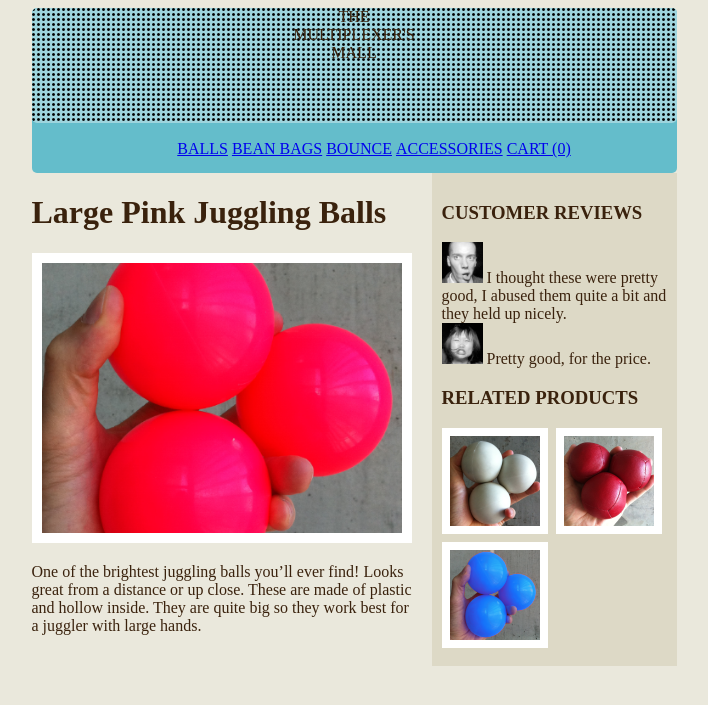
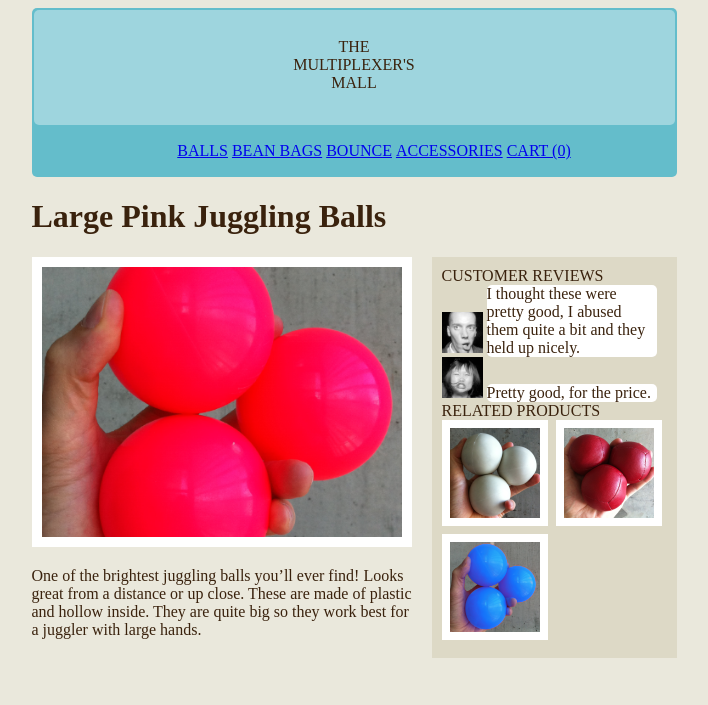
Before and after one commit to eneriberri/afar_front, a PHP site: page / in a window 1280 px wide. Shown: the top 705 px of the page, without its empty margins (286-994 px from the left). Run offline with PHP 8.4, Linux system fonts and the light colour scheme.

Commit message:
vertical align header

```diff
--- a/index.css
+++ b/index.css
@@ -16,10 +16,22 @@ body {
   border-radius: 5px;
   text-align: center;
   height: 165px;
+  padding: 2px;
+  position: relative;
+}
+
+.header-text {
+  position: absolute;
+  top: 50%;
+  left: 50%;
+  height: 115px;
+  margin-top: -55px;
+  width: 130px;
+  margin-left: -65px;
 }
 
 header {
-  background-image: url('img/texture.png');
+/*  background-image: url('img/texture.png');*/
   background-color: #9ed5de;
   border-radius: 5px;
   height: 115px;
@@ -53,7 +65,7 @@ aside {
   padding: 10px;
 }
 
-section h1 {
+.subtitle {
   text-transform: uppercase;
 }
 
@@ -61,6 +73,13 @@ section h1 {
   border: 10px solid white;
 }
 
+.comment {
+  display: inline-block;
+  background-color: white;
+  border-radius: 5px;
+  width: 170px;
+}
+
 .thumb {
   border: 8px solid white;
   margin-right: 4px;
--- a/index.html
+++ b/index.html
@@ -7,14 +7,21 @@
 
 <body>
   <div class="content">
+
   <div class="title-area">
     <header>
-      The
-      <br>
-      Multiplexer's
-      <br>
-      Mall
+      <div class="header-text">
+        The
+        <br>
+        Multiplexer's
+        <br>
+        Mall
+      </div>
+
     </header>
+
+
+    <!-- NAV BAR  -->
     <nav>
       <ul>
         <li><a href="#">Balls</a></li>
@@ -26,16 +33,20 @@
     </nav>
   </div>
 
+  <h1>Large Pink Juggling Balls</h1>
+
+  <!-- MAIN CONTENT -->
   <main>
-    <h1>Large Pink Juggling Balls</h1>
     <img src="img/main.png" class="main-img">
     <p></p>
     One of the brightest juggling balls you’ll ever find! Looks great from a distance or up close. These are made of plastic and hollow inside. They are quite big so they work best for a juggler with large hands.
   </main>
 
+
+  <!-- SIDEBAR -->
   <aside>
     <section>
-      <h1>Customer Reviews</h1>
+      <span class="subtitle">Customer Reviews</span>
       <div class="testimonial">
         <img class="avatar" src="img/avatar01.png">
         <span class="comment">I thought these were pretty good, I abused them quite a bit and they held up nicely.</span>
@@ -46,7 +57,7 @@
       </div>
     </section>
     <section>
-      <h1>Related Products</h1>
+      <span class="subtitle">Related Products</span>
         <img class="thumb" src="img/small_white.png">
         <img class="thumb" src="img/small_red.png">
         <img class="thumb" src="img/small_blue.png">
```
